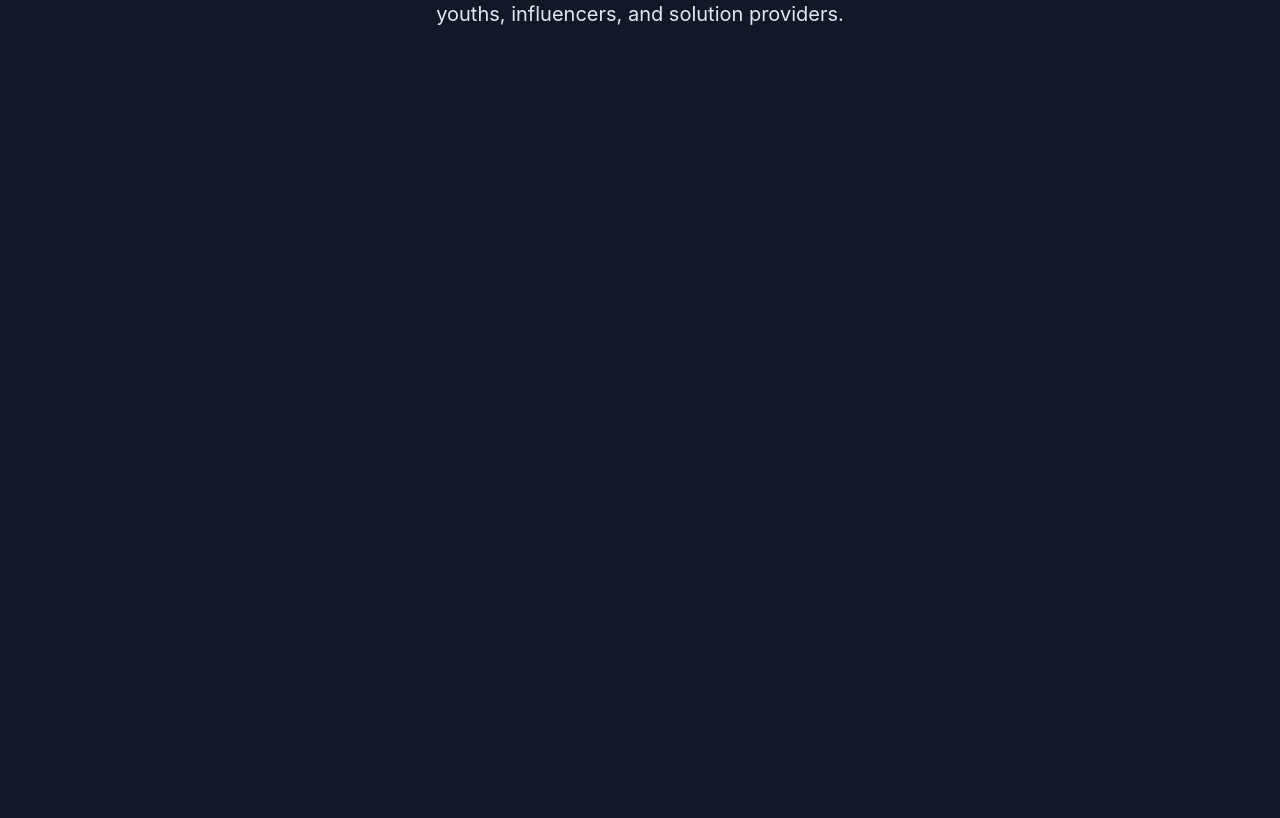
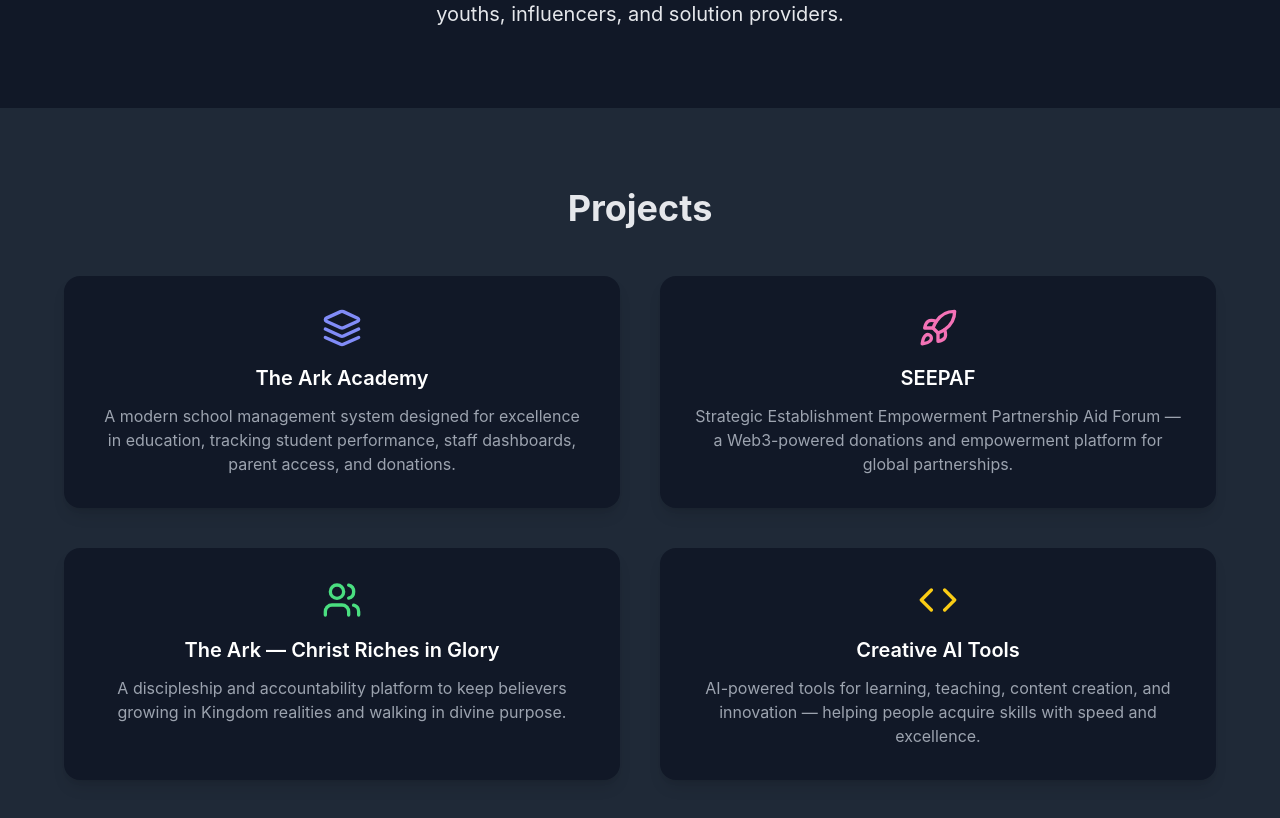
Before and after one commit to Solomough/Solomough-portfolio-, a React (Vite) app: page / in a window 1280 px wide. Shown: the part 1172-1990 px from the top of the page. Before the commit the page ends 1280 px from the top, so only its background shows below. Built offline with nearby package versions, Linux system fonts and the light colour scheme.

Commit message:
Update App.jsx

```diff
--- a/src/App.jsx
+++ b/src/App.jsx
@@ -2,6 +2,7 @@ import React from "react";
 import Navbar from "./components/Navbar";
 import Hero from "./components/Hero";
 import About from "./components/About";
+import Projects from "./components/Projects";
 
 function App() {
   return (
@@ -14,6 +15,9 @@ function App() {
 
       {/* About */}
       <About />
+
+      {/* Projects */}
+      <Projects />
     </div>
   );
 }
```
